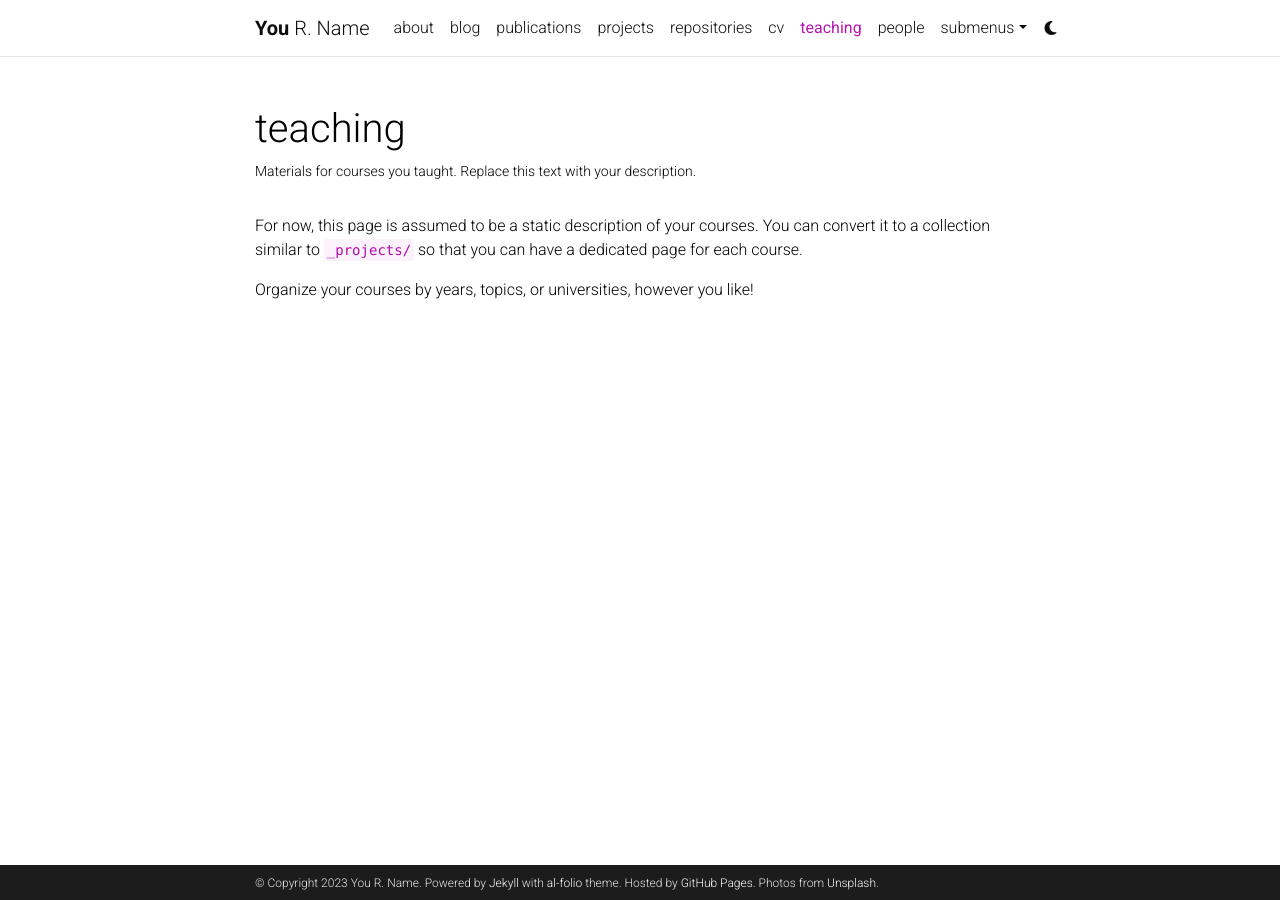
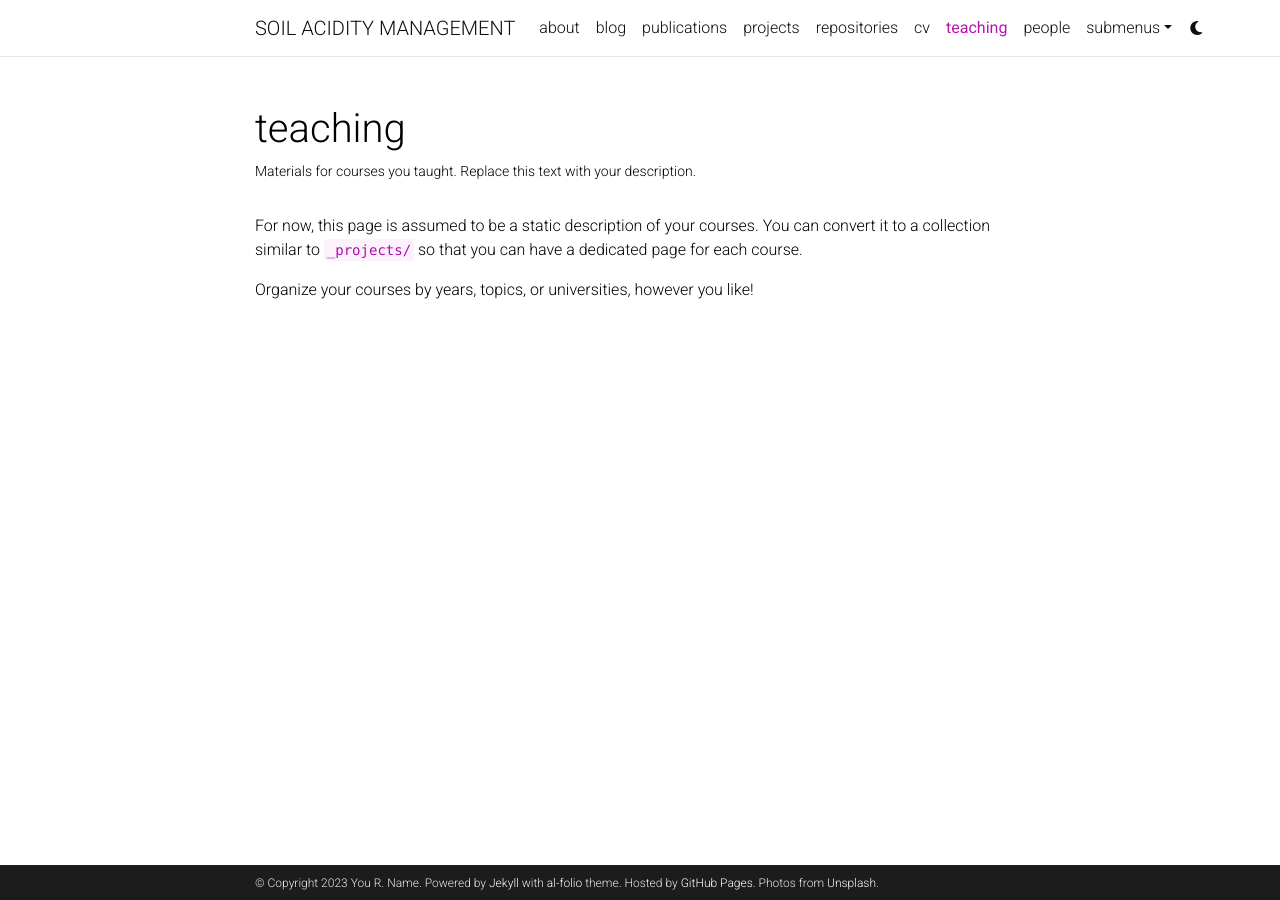
Before and after one commit to xu624/manage_soil_acidity.github.io, a Jekyll site: the page built from _pages/teaching.md, in a window 1280 px wide. Built offline with Jekyll 4.4.1, drawn with Linux system fonts in a browser that asks for light colours; comment, search, counter and statistics services are not loaded; a style sheet for code colours, icons or effects is not loaded.

Commit message:
change names

```diff
--- a/Gemfile
+++ b/Gemfile
@@ -1,5 +1,6 @@
 source 'https://rubygems.org'
 group :jekyll_plugins do
+    gem 'wdm', '>=0.1.0'
     gem 'classifier-reborn'
     gem 'jekyll'
     gem 'jekyll-archives'
--- a/_config.yml
+++ b/_config.yml
@@ -2,7 +2,7 @@
 # Site settings
 # -----------------------------------------------------------------------------
 
-title: blank # the website title (if blank, full name will be used instead)
+title: SOIL ACIDITY MANAGEMENT # the website title (if blank, full name will be used instead)
 first_name: You
 middle_name: R.
 last_name: Name
@@ -18,8 +18,8 @@
 lang: en # the language of your site (for example: en, fr, cn, ru, etc.)
 icon: ⚛️  # the emoji used as the favicon (alternatively, provide image name in /assets/img/)
 
-url: https://alshedivat.github.io # the base hostname & protocol for your site
-baseurl: /al-folio # the subpath of your site, e.g. /blog/
+url: https://manage_soil_acidity # the base hostname & protocol for your site
+baseurl:  # the subpath of your site, e.g. /blog/
 last_updated: false # set to true if you want to display last updated in the footer
 impressum_path:  # set to path to include impressum link in the footer, use the same path as permalink in a page, helps to conform with EU GDPR
 
```
